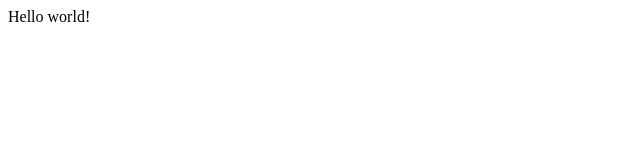
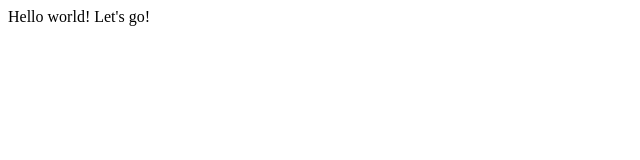
Before and after one commit to ChristopherLowther/CS50W, a plain HTML site: page lecture0/hello.html in a window 1280 px wide. Shown: the full height of the page, 0-640 px from the left. Drawn offline with Linux system fonts and the light colour scheme.

Commit message:
Update hello.html

```diff
--- a/lecture0/hello.html
+++ b/lecture0/hello.html
@@ -5,5 +5,6 @@
 	</head>
 	<body>
 		Hello world!
+		Let's go!
 	</body>
 </html>
```
